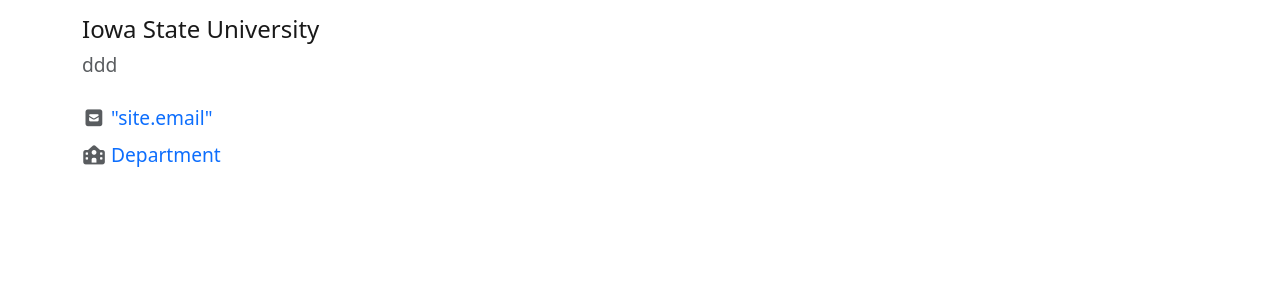
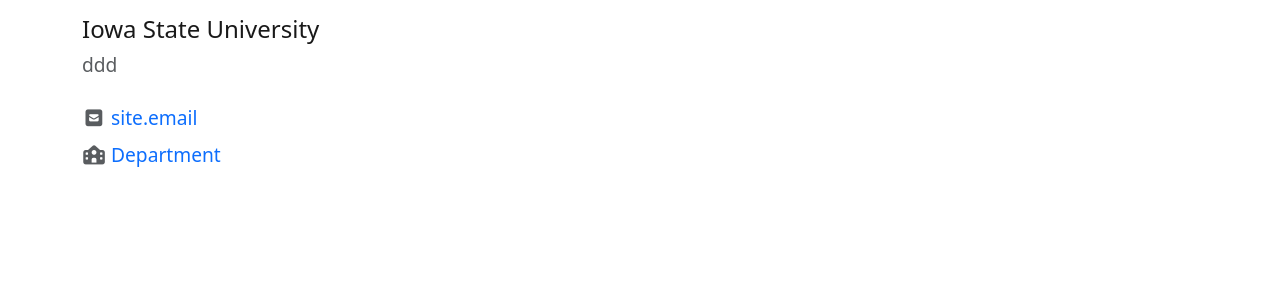
Before and after one commit to KyleDeLong-ORDER66/kyle-delong-portfolio, a Jekyll site: the page built from pages/talks.md, in a window 1280 px wide. Shown: the part 290-590 px from the top of the page. Built offline with Jekyll 4.4.1, drawn with Linux system fonts in a browser that asks for light colours; nearby versions of some CDN libraries.

Commit message:
email fix again

```diff
--- a/_layouts/profile-page-left.html
+++ b/_layouts/profile-page-left.html
@@ -8,7 +8,7 @@ layout: default
             {% if site.image %}<img src="{{ site.image | relative_url }}" alt="researcher image" class="rounded text-center w-75">{% endif %}
             <h4 class="mt-4">{{ site.author }}</h4>
             <p class="text-muted mt-2 mb-4">{{ site.bio }}</p>
-            {% if site.email %}<p class="text-muted text-small my-2"><span class="fas fa-envelope-square"></span> <a href="{{ site.email | prepend: 'mailto:' }}" target="_blank" rel="noopener">"site.email"</a></p>{% endif %}
+            {% if site.email %}<p class="text-muted text-small my-2"><span class="fas fa-envelope-square"></span> <a href="{{ site.email | prepend: 'mailto:' }}" target="_blank" rel="noopener">site.email</a></p>{% endif %}
             {% if site.department %}<p class="text-muted text-small my-2"><span class="fas fa-school"></span> <a href="{{ site.department }}" target="_blank" rel="noopener">Department</a></p>{% endif %}
             {% if site.orcid %}<p class="text-muted text-small my-2"><span class="fas fa-id-card"></span> <a href="{{ site.orcid }}" target="_blank" rel="noopener">ORCiD</a></p>{% endif %}
             {% if site.github_profile %}<p class="text-muted text-small my-2"><span class="fab fa-github"></span> <a href="{{ site.github_profile }}" target="_blank" rel="noopener">GitHub</a></p>{% endif %}
```
